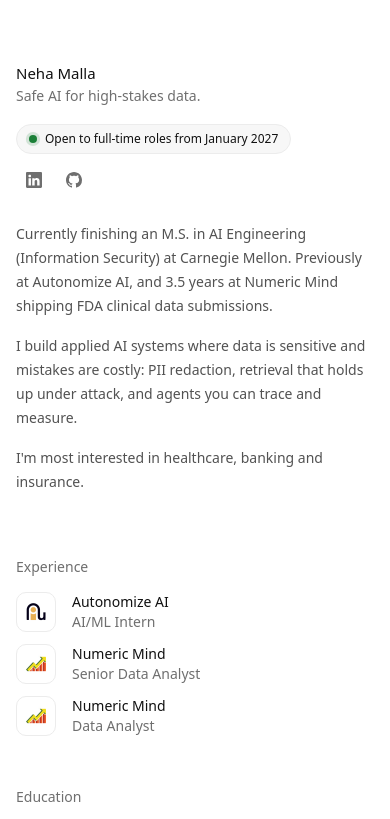
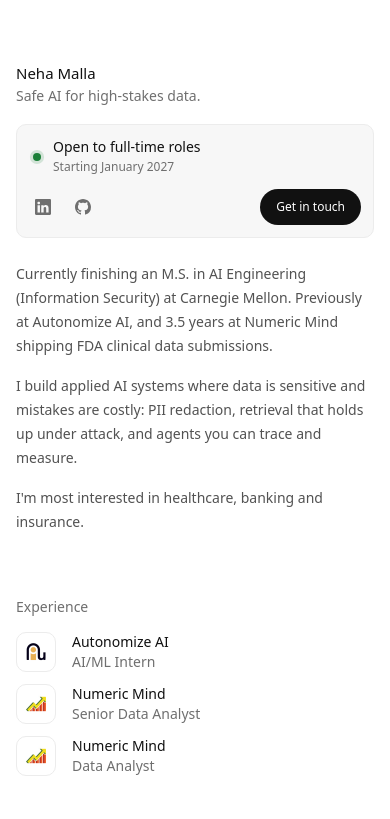
Before and after one commit to mallaneha/mallaneha.github.io, an Astro site: page / in a window 390 px wide. Shown: the top 819 px of the page. Built offline with nearby package versions, Linux system fonts and the light colour scheme; Astro itself is replaced by a stand-in of ours.

Commit message:
Header: availability badge becomes a status card with socials and Get in touch
site.availability is now { title, detail }. The card shows the status dot, the
title, a muted date line, the LinkedIn/GitHub icons and a button to #connect.
On phones the icons and button drop to a second line.

Co-Authored-By: Claude Opus 5.5 <noreply@anthropic.com>

```diff
--- a/src/data/site.ts
+++ b/src/data/site.ts
@@ -12,8 +12,11 @@ export const site = {
     "I build applied AI systems where data is sensitive and mistakes are costly: PII redaction, retrieval that holds up under attack, and agents you can trace and measure.",
     "I'm most interested in healthcare, banking and insurance.",
   ],
-  // Availability badge under the name. null hides it.
-  availability: "Open to full-time roles from January 2027" as string | null,
+  // Availability card under the name: a headline and one muted line. null hides it.
+  availability: {
+    title: "Open to full-time roles",
+    detail: "Starting January 2027",
+  } as { title: string; detail: string } | null,
   // One-sentence summary for meta tags and llms.txt.
   summary:
     "I build applied AI systems where data is sensitive and mistakes are costly. M.S. in AI Engineering (Information Security) at Carnegie Mellon. Previously at Autonomize AI on HIPAA-grade PII redaction and RAG, and 3.5 years shipping FDA clinical data submissions. Looking for full-time roles in healthcare, banking and insurance from January 2027.",
--- a/src/pages/index.astro
+++ b/src/pages/index.astro
@@ -58,13 +58,18 @@ const educationDrawers = await Promise.all(
   <header>
     <h1>{site.name}</h1>
     <p class="tagline">{site.tagline}</p>
-    <p class="status">
+    <div class="status">
+      <div class="availability" class:list={{ bare: !site.availability }}>
         {site.availability && (
-        <span class="badge">
+          <>
             <span class="dot" aria-hidden="true" />
-          {site.availability}
-        </span>
+            <p class="avail-text">
+              <strong>{site.availability.title}</strong>
+              <span>{site.availability.detail}</span>
+            </p>
+          </>
         )}
+        <div class="actions">
           <span class="social">
             <a
               href={site.links.linkedin}
@@ -85,13 +90,20 @@ const educationDrawers = await Promise.all(
               <Icon name="github" />
             </a>
           </span>
+          {site.availability && (
+            <a class="cta" href="#connect">
+              Get in touch
+            </a>
+          )}
+        </div>
+      </div>
       {resumeHref && (
         <a class="resume" href={resumeHref}>
           <Icon name="file" size={14} />
           <span>Resume (PDF)</span>
         </a>
       )}
-    </p>
+    </div>
     {site.intro.map((line) => (
       <p>{line}</p>
     ))}
@@ -249,23 +261,80 @@ const educationDrawers = await Promise.all(
   }
   .status {
     display: flex;
-    flex-wrap: wrap;
-    align-items: center;
-    gap: var(--space-2) var(--space-4);
+    flex-direction: column;
+    gap: var(--space-2);
     margin: calc(-1 * var(--space-2)) 0 var(--space-6);
   }
-  .badge {
+  .availability {
+    display: grid;
+    grid-template-columns: auto 1fr auto;
+    align-items: center;
+    gap: var(--space-3);
+    padding: var(--space-3) var(--space-3) var(--space-3) var(--space-4);
+    border: 1px solid var(--color-border);
+    border-radius: var(--radius-tile);
+    background: var(--color-surface);
+  }
+  .avail-text {
+    display: flex;
+    flex-direction: column;
+    margin: 0;
+    line-height: 1.25rem;
+  }
+  .avail-text strong {
+    color: var(--color-text);
+    font-weight: var(--weight-medium);
+  }
+  .avail-text span {
+    color: var(--color-muted);
+    font-size: var(--text-xs);
+  }
+  header a.cta {
     display: inline-flex;
     align-items: center;
-    gap: var(--space-2);
-    padding: var(--space-1) var(--space-3);
-    border: 1px solid var(--color-border);
+    justify-content: center;
+    min-height: 2.25rem;
+    padding: 0 var(--space-4);
     border-radius: 999px;
-    background: var(--color-surface);
-    color: var(--color-text);
+    background: var(--color-text);
+    color: var(--color-bg);
     font-size: var(--text-xs);
     font-weight: var(--weight-medium);
-    line-height: 1.25rem;
+    text-decoration: none;
+    white-space: nowrap;
+    transition:
+      opacity var(--transition),
+      transform var(--transition);
+  }
+  header a.cta:hover {
+    color: var(--color-bg);
+    opacity: 0.85;
+  }
+  header a.cta:active {
+    transform: scale(0.97);
+  }
+  .actions {
+    display: flex;
+    align-items: center;
+    gap: var(--space-1);
+  }
+  /* No availability: just the icon links, no card. */
+  .availability.bare {
+    display: flex;
+    padding: 0;
+    border: 0;
+    background: none;
+    margin-left: calc(-1 * var(--space-2));
+  }
+  @media (max-width: 30rem) {
+    .availability {
+      grid-template-columns: auto 1fr;
+    }
+    .actions {
+      grid-column: 1 / -1;
+      justify-content: space-between;
+      margin-left: calc(-1 * var(--space-2));
+    }
   }
   .social {
     display: inline-flex;
@@ -293,6 +362,7 @@ const educationDrawers = await Promise.all(
     }
   }
   .resume {
+    align-self: flex-start;
     display: inline-flex;
     align-items: center;
     gap: var(--space-1);
```
Also changed, not shown: docs/CONTENT.md (+1 -1 lines), docs/DESIGN.md (+5 -3 lines), src/pages/llms.txt.ts (+6 -1 lines). Lines whose indentation alone changed are shown as unchanged.
